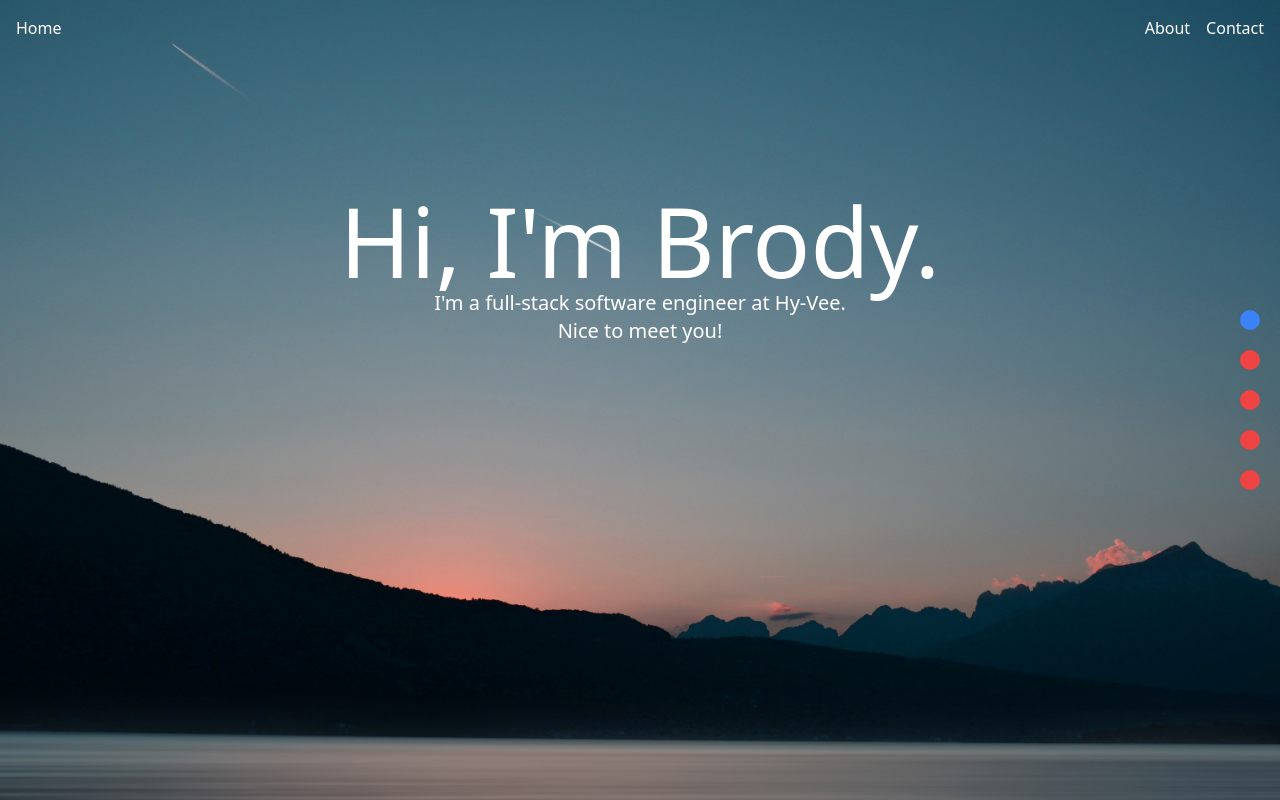
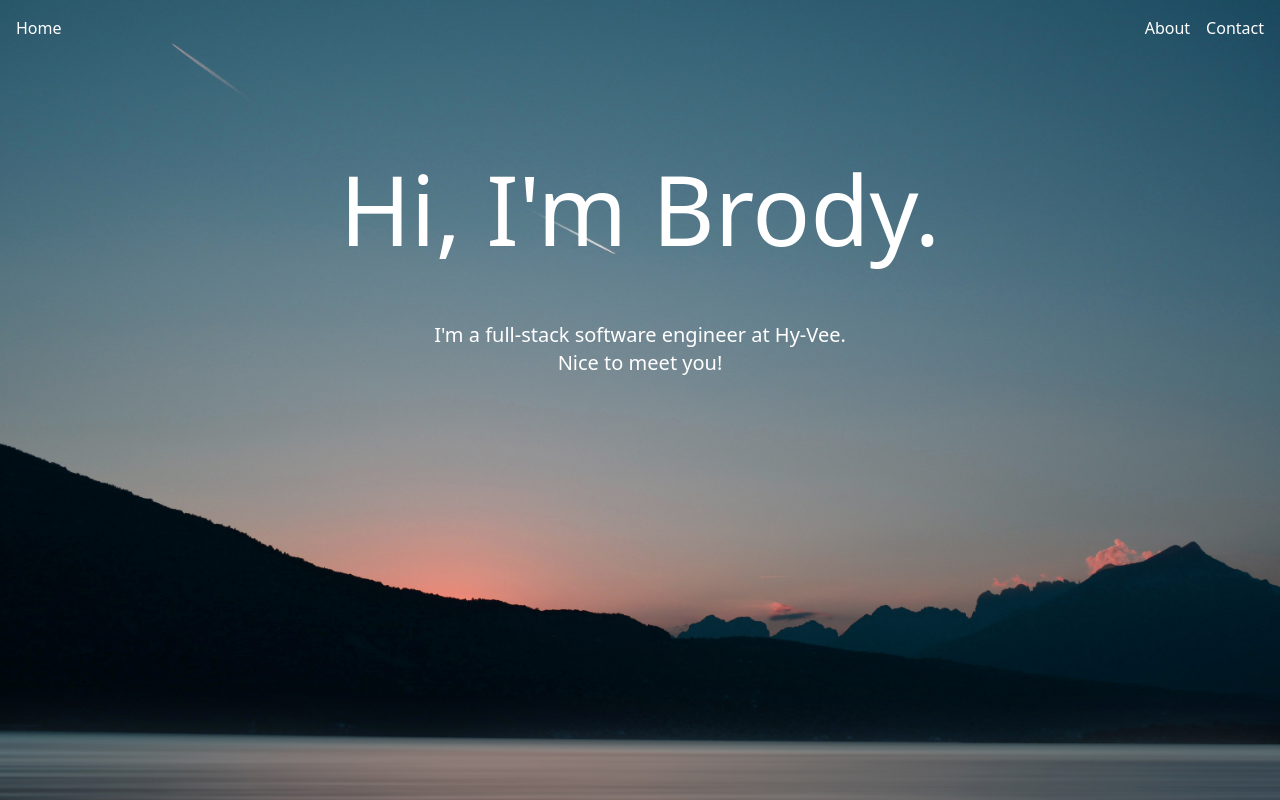
Before and after one commit to brodyd795/personal-site, a Next.js app: page / in a window 1280 px wide. Shown: the top 800 px of the page. Built offline with nearby package versions, Linux system fonts and the light colour scheme; no server answers; the database is empty.

Commit message:
Upgrade to tailwind v3

```diff
--- a/components/contact.tsx
+++ b/components/contact.tsx
@@ -16,7 +16,7 @@ interface ISubmissionAlertProps {
 const fieldStyles: string = 'm-8 p-4 border-2 border-grey-500';
 const statusWordStyles: string = 'my-0 mx-6';
 const getAlertStyles = (wasSuccessful: boolean) =>
-	`${wasSuccessful ? 'bg-green-200' : 'bg-red-200'}`;
+	`${wasSuccessful ? 'bg-emerald-200' : 'bg-red-200'}`;
 
 const SubmissionAlert: FC<ISubmissionAlertProps> = ({
 	submission
@@ -73,7 +73,7 @@ export const Contact: FC = () => {
 	};
 
 	return (
-		<div className='min-h-screen w-full bg-gray-500' id='contact'>
+		<div className='min-h-screen w-full bg-zinc-500' id='contact'>
 			<h2 className='m-4'>Contact</h2>
 			<h3 className='m-4'>Drop a message, ask a question, or just say hi!</h3>
 			<Formik
--- a/components/footer.tsx
+++ b/components/footer.tsx
@@ -4,7 +4,7 @@ export const Footer: FC = () => {
 	const currentYear = new Date().getFullYear();
 
 	return (
-		<footer className='bg-gray-500 text-center w-full'>
+		<footer className='bg-zinc-500 text-center w-full'>
 			<p className='m-0 p-8'>{`© 2020 – ${currentYear} Brody Dingel`}</p>
 		</footer>
 	);
--- a/components/header.tsx
+++ b/components/header.tsx
@@ -10,7 +10,7 @@ interface IHeaderProps {
 }
 
 const linkStyles: string =
-	'p-2 transition duration-500 ease-in-out hover:border-gray-700 border-transparent border-b-2 hover:border-current';
+	'p-2 transition duration-500 ease-in-out hover:border-zinc-700 border-transparent border-b-2 hover:border-current';
 
 export const Header: FC<IHeaderProps> = ({
 	headerText,
@@ -37,7 +37,7 @@ export const Header: FC<IHeaderProps> = ({
 			</nav>
 			<div className='flex-1 flex flex-col justify-center mb-80'>
 				<h1 className='text-center text-8xl'>{headerText}</h1>
-				{subHeaderText.map((text) => <span key={text} className='text-center block text-xl'>{text}</span>)}
+				{subHeaderText.map((text) => <span key={text} className='text-center block first-of-type:mt-16 text-xl'>{text}</span>)}
 			</div>
 		</div>
 	</header>
--- a/components/progress-bar.tsx
+++ b/components/progress-bar.tsx
@@ -18,15 +18,16 @@ interface IProgressButton {
 const ProgressButton = ({isActive, section}: IProgressButton) => {
 	const router = useRouter();
 	const buttonSize = 5;
+	const dimensions = `w-${buttonSize} h-${buttonSize}`;
 
 	return (
 		<li
-			className={`rounded-full w-${buttonSize} m-5 h-${buttonSize} cursor-pointer ${
+			className={`rounded-full ${dimensions} m-5 cursor-pointer ${
 				isActive ? 'bg-blue-500' : 'bg-red-500'
 			}`}
 		>
 			<button
-				className={`h-${buttonSize} w-${buttonSize}`}
+				className={dimensions}
 				id={`progress-button-${section}`}
 				type='button'
 				onClick={() => {
--- a/components/projects.tsx
+++ b/components/projects.tsx
@@ -24,7 +24,7 @@ const ProjectCard: FC<IProjectCard> = ({
 );
 
 export const Projects: FC = () => (
-	<div className='min-h-screen w-full bg-green-100' id='projects'>
+	<div className='min-h-screen w-full bg-emerald-100' id='projects'>
 		<h2>Projects</h2>
 		<div className='flex justify-center flex-wrap'>
 			{projects.map((project) => (
--- a/components/timeline.tsx
+++ b/components/timeline.tsx
@@ -31,7 +31,7 @@ export const Timeline: FC = () => {
 			))}
 			{!showMore && (
 				<button
-					className='bg-gray=500 border-2 border-black rounded'
+					className='bg-zinc-500 border-2 border-black rounded'
 					type='button'
 					onClick={() => setShowMore(true)}
 				>
--- a/package.json
+++ b/package.json
@@ -38,7 +38,7 @@
 		"@testing-library/user-event": "^13.4.1",
 		"@types/react": "^17.0.31",
 		"@typescript-eslint/eslint-plugin": "^4.4.1",
-		"autoprefixer": "^10.3.7",
+		"autoprefixer": "^10.4.2",
 		"eslint": "^7.31.0",
 		"eslint-config-airbnb-typescript": "^12.3.1",
 		"eslint-config-next": "^11.0.1",
@@ -51,9 +51,9 @@
 		"jest": "^27.2.5",
 		"lint-staged": "^12.1.7",
 		"msw": "^0.35.0",
-		"postcss": "^8.3.11",
+		"postcss": "^8.4.5",
 		"prettier": "^2.3.2",
-		"tailwindcss": "^2.2.17",
+		"tailwindcss": "^3.0.15",
 		"ts-node": "^10.3.0",
 		"typescript": "^4.3.5",
 		"whatwg-fetch": "^3.6.2"
--- a/tailwind.config.js
+++ b/tailwind.config.js
@@ -1,10 +1,6 @@
 module.exports = {
-	purge: ['./pages/**/*.{ts,tsx}', './components/**/*.{ts,tsx}'],
-	darkMode: false, // or 'media' or 'class'
+	content: ['./pages/**/*.{ts,tsx}', './components/**/*.{ts,tsx}'],
 	theme: {
-		extend: {}
-	},
-	variants: {
 		extend: {}
 	},
 	plugins: []
```
Also changed, not shown: 1 other file (tests, documents, lock files or other folders).
